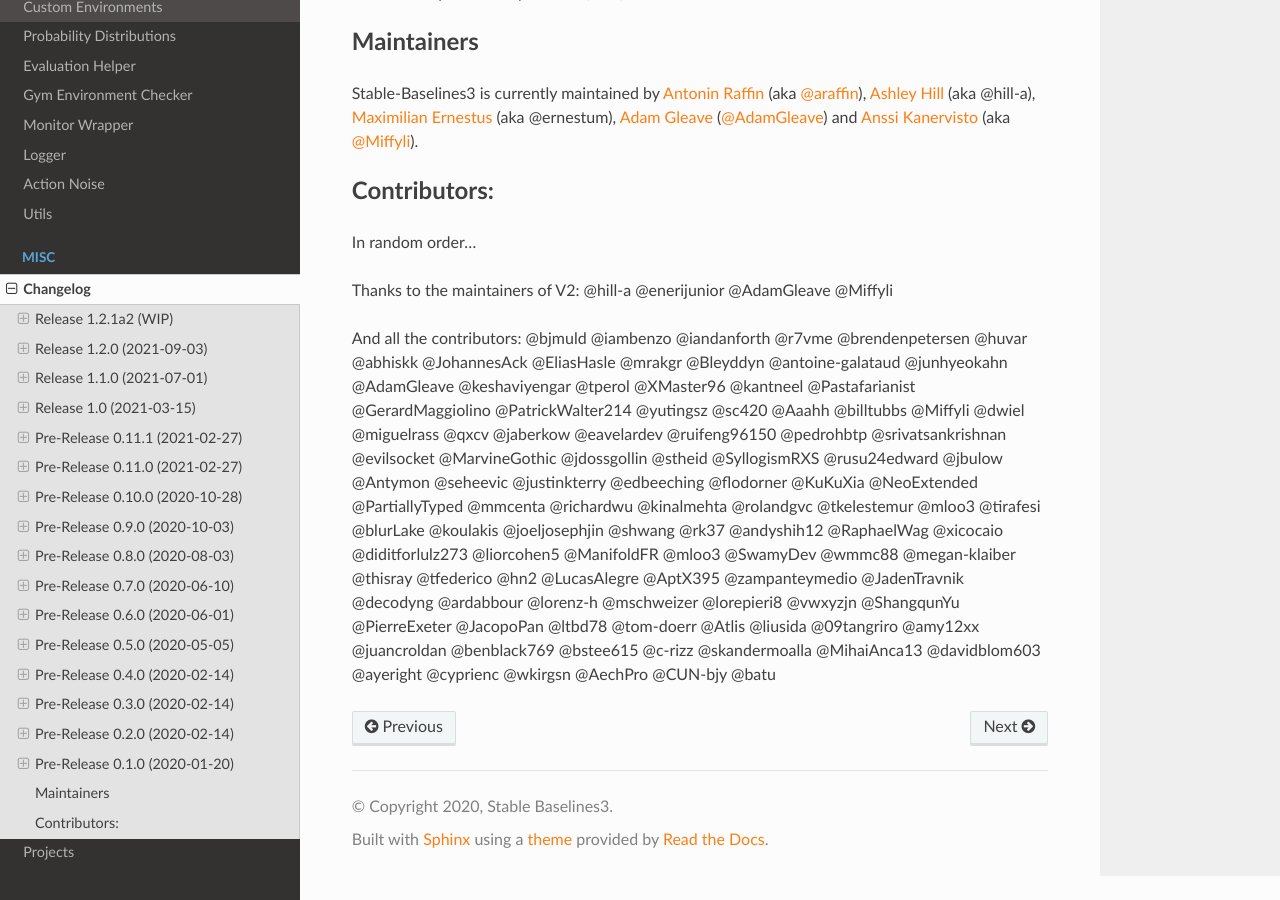
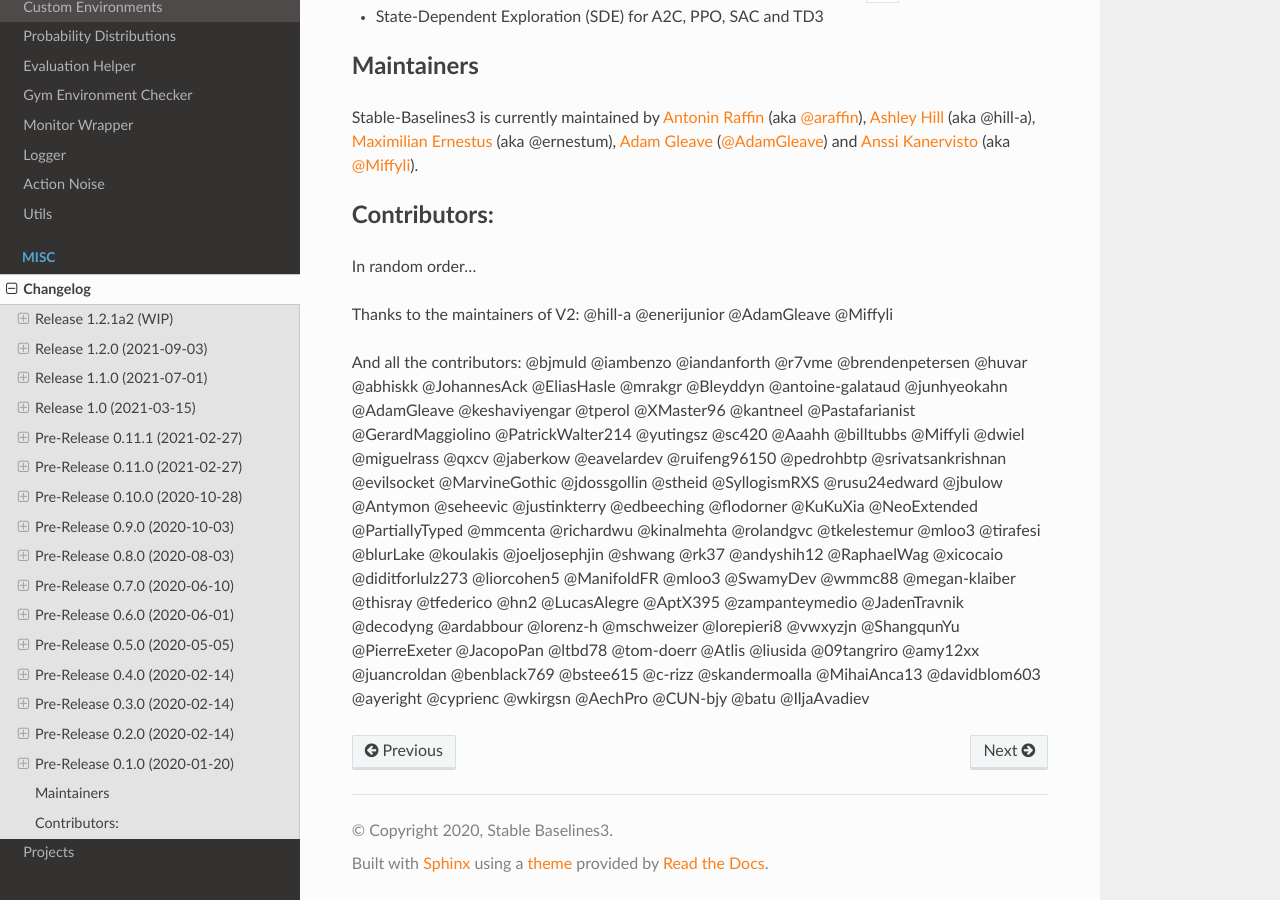
Before and after one commit to DLR-RM/stable-baselines3, a Sphinx documentation site: the page built from docs/misc/changelog.rst, in a window 1280 px wide and 900 px high, scrolled down 18062 px. Built offline with Sphinx 7.4.7 and the Read the Docs theme 2.0.0, drawn with Linux system fonts in a browser that asks for light colours; some of the changed text lies outside the part shown.

Commit message:
fix ppo environment mixup #585

```diff
--- a/docs/misc/changelog.rst
+++ b/docs/misc/changelog.rst
@@ -40,6 +40,7 @@
 - Added policy-distillation-baselines to project page (@CUN-bjy)
 - Added ONNX export instructions (@batu)
 - Update read the doc env (fixed ``docutils`` issue)
+- Fix PPO environment name (@IljaAvadiev)
 
 
 Release 1.2.0 (2021-09-03)
@@ -783,4 +784,4 @@
 @tirafesi @blurLake @koulakis @joeljosephjin @shwang @rk37 @andyshih12 @RaphaelWag @xicocaio
 @diditforlulz273 @liorcohen5 @ManifoldFR @mloo3 @SwamyDev @wmmc88 @megan-klaiber @thisray
 @tfederico @hn2 @LucasAlegre @AptX395 @zampanteymedio @JadenTravnik @decodyng @ardabbour @lorenz-h @mschweizer @lorepieri8 @vwxyzjn
-@ShangqunYu @PierreExeter @JacopoPan @ltbd78 @tom-doerr @Atlis @liusida @09tangriro @amy12xx @juancroldan @benblack769 @bstee615 @c-rizz @skandermoalla @MihaiAnca13 @davidblom603 @ayeright @cyprienc @wkirgsn @AechPro @CUN-bjy @batu
+@ShangqunYu @PierreExeter @JacopoPan @ltbd78 @tom-doerr @Atlis @liusida @09tangriro @amy12xx @juancroldan @benblack769 @bstee615 @c-rizz @skandermoalla @MihaiAnca13 @davidblom603 @ayeright @cyprienc @wkirgsn @AechPro @CUN-bjy @batu @IljaAvadiev
--- a/docs/modules/ppo.rst
+++ b/docs/modules/ppo.rst
@@ -50,7 +50,7 @@
 
 This example is only to demonstrate the use of the library and its functions, and the trained agents may not solve the environments. Optimized hyperparameters can be found in RL Zoo `repository <https://github.com/DLR-RM/rl-baselines3-zoo>`_.
 
-Train a PPO agent on ``Pendulum-v0`` using 4 environments.
+Train a PPO agent on ``CartPole-v1`` using 4 environments.
 
 .. code-block:: python
 
```
